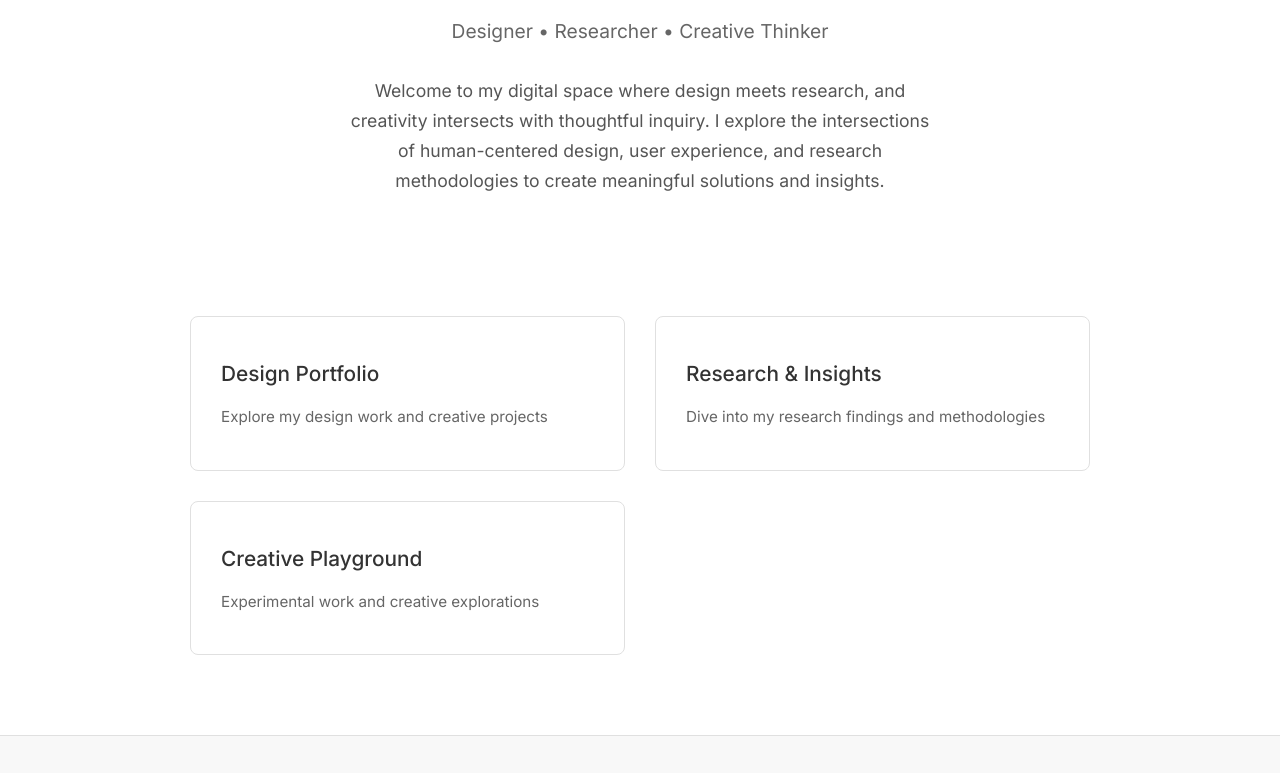
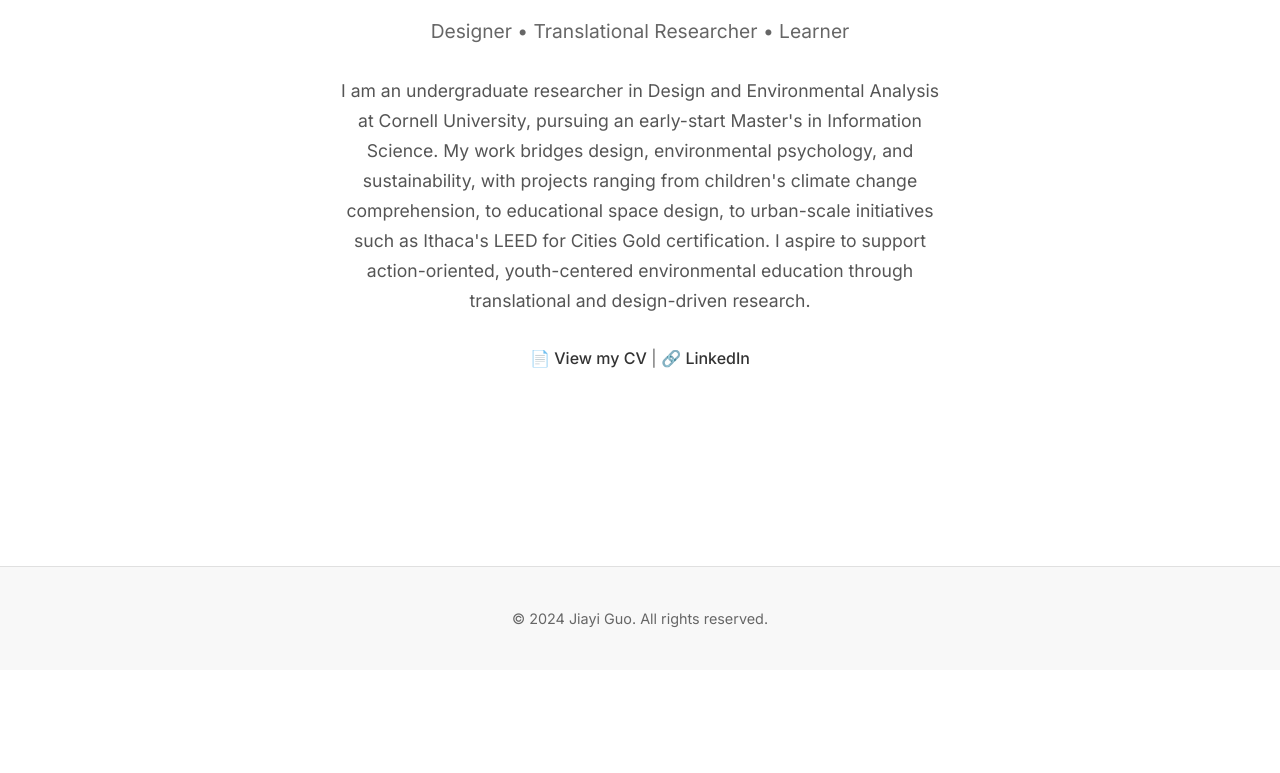
Before and after one commit to JiayiG-design/website-fa25, a plain HTML site: page index.html in a window 1280 px wide. Shown: the part 234-1007 px from the top of the page. After the commit the page ends 904 px from the top, so only its background shows below. Drawn offline with Linux system fonts and the light colour scheme.

Commit message:
about-jiayi

```diff
--- a/index.html
+++ b/index.html
@@ -19,32 +19,20 @@
 
     <main class="main">
         <div class="container">
-            <section class="hero">
-                <h1 class="hero-title">Jiayi Guo</h1>
-                <p class="hero-subtitle">Designer • Researcher • Creative Thinker</p>
+            <section class="hero" id="about">
+                <h1 class="hero-title">About Jiayi</h1>
+                <p class="hero-subtitle">Designer • Translational Researcher • Learner</p>
                 <p class="hero-description">
-                    Welcome to my digital space where design meets research, and creativity intersects with thoughtful inquiry.
-                    I explore the intersections of human-centered design, user experience, and research methodologies to create
-                    meaningful solutions and insights.
+                    I am an undergraduate researcher in Design and Environmental Analysis at Cornell University, pursuing an early-start Master's in Information Science.
+                    My work bridges design, environmental psychology, and sustainability, with projects ranging from children's climate change comprehension, to educational space design, to urban-scale initiatives such as Ithaca's LEED for Cities Gold certification.
+                    I aspire to support action-oriented, youth-centered environmental education through translational and design-driven research.
+                </p>
+                <p class="hero-links">
+                    <a href="JiayiGuo_CV_0905.pdf" target="_blank">📄 View my CV</a> |
+                    <a href="https://linkedin.com/in/jiayi-guo-designyourlife" target="_blank">🔗 LinkedIn</a>
                 </p>
             </section>
 
-            <section class="quick-links">
-                <div class="link-grid">
-                    <a href="design.html" class="link-card">
-                        <h3>Design Portfolio</h3>
-                        <p>Explore my design work and creative projects</p>
-                    </a>
-                    <a href="research.html" class="link-card">
-                        <h3>Research & Insights</h3>
-                        <p>Dive into my research findings and methodologies</p>
-                    </a>
-                    <a href="playground.html" class="link-card">
-                        <h3>Creative Playground</h3>
-                        <p>Experimental work and creative explorations</p>
-                    </a>
-                </div>
-            </section>
         </div>
     </main>
 
--- a/styles.css
+++ b/styles.css
@@ -90,8 +90,26 @@ body {
     font-size: 1.1rem;
     color: #555;
     max-width: 600px;
-    margin: 0 auto;
+    margin: 0 auto 30px;
     line-height: 1.7;
+}
+
+.hero-links {
+    font-size: 1rem;
+    color: #666;
+    margin-top: 30px;
+}
+
+.hero-links a {
+    color: #333;
+    text-decoration: none;
+    font-weight: 500;
+    transition: color 0.3s ease;
+}
+
+.hero-links a:hover {
+    color: #666;
+    text-decoration: underline;
 }
 
 /* Quick links */
```
Also changed, not shown: 3 other files.
